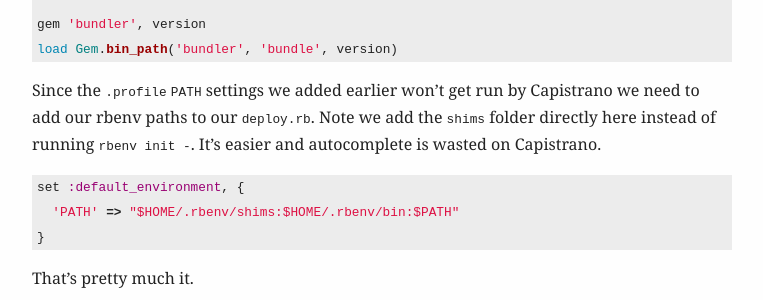
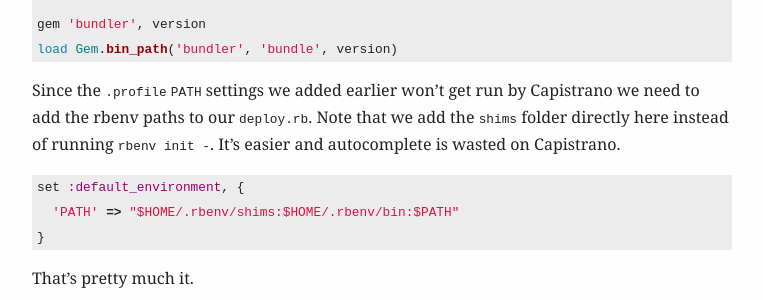
Before and after one commit to henrrrik/henrrrik.github.com, a Jekyll site: the page built from _posts/2012-02-20-deploying-with-rbenv-and-capistrano.md, in a window 1280 px wide and 900 px high, scrolled down 1411 px. Shown: the part 181-481 px from the top of the window, without its empty margins (258-1021 px from the left). Built offline with Jekyll 4.4.1, drawn with Linux system fonts in a browser that asks for light colours; Markdown is read by kramdown in place of the engine named in the settings; comment, search, counter and statistics services are not loaded; some of the changed text lies outside the part shown.

Commit message:
Fixed some typos.

```diff
--- a/_posts/2012-02-20-deploying-with-rbenv-and-capistrano.md
+++ b/_posts/2012-02-20-deploying-with-rbenv-and-capistrano.md
@@ -6,7 +6,7 @@
 
 I've recently decided to move away from [RVM](https://rvm.beginrescueend.com/) in favor of [rbenv](https://github.com/sstephenson/rbenv). I thought RVM was a bit too finicky to use in production and I wanted something simpler that I could wrap my head around.
 
-This post is more or less an attempt to collect what I figured out from reading [an issue thread on GitHub](https://github.com/sstephenson/rbenv/issues/101), George Ornbo's [great post about rbenv](http://shapeshed.com/using-rbenv-to-manage-rubies/) and [the rbenv wiki page on deployment](https://github.com/sstephenson/rbenv/wiki/Using-rbenv-in-production#wiki-method1).
+This post is more or less an attempt to collect what I figured out from reading [an issue thread on GitHub](https://github.com/sstephenson/rbenv/issues/101), George Ornbo's [great post about rbenv](http://shapeshed.com/using-rbenv-to-manage-rubies/) and the [rbenv wiki page on deployment](https://github.com/sstephenson/rbenv/wiki/Using-rbenv-in-production#wiki-method1).
 
 ## On the server
 
@@ -72,8 +72,8 @@
 load Gem.bin_path('bundler', 'bundle', version)
 {% endhighlight %}
 
-Since the `.profile` `PATH` settings we added earlier won't get run by Capistrano we need to add our rbenv paths to our `deploy.rb`.
-Note we add the `shims` folder directly here instead of running `rbenv init -`. It's easier and autocomplete is wasted on Capistrano.
+Since the `.profile` `PATH` settings we added earlier won't get run by Capistrano we need to add the rbenv paths to our `deploy.rb`.
+Note that we add the `shims` folder directly here instead of running `rbenv init -`. It's easier and autocomplete is wasted on Capistrano.
 
 {% highlight ruby %}
 set :default_environment, {
```
